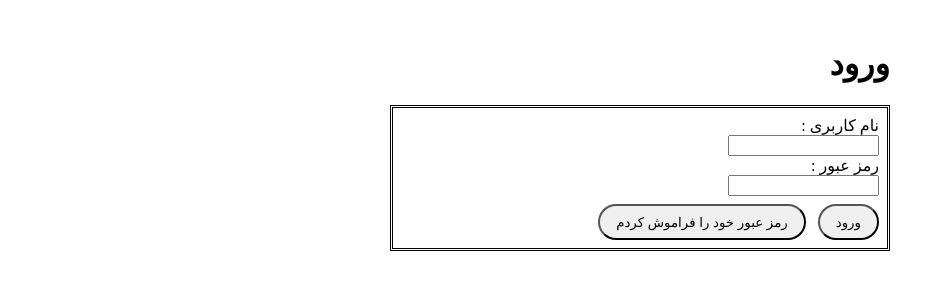
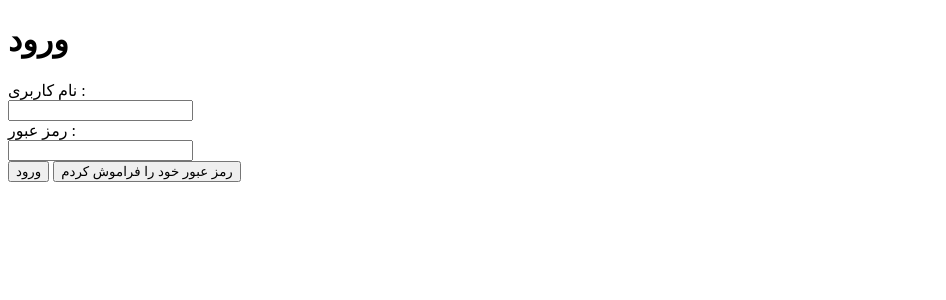
Before and after one commit to Dire02/HomeWork, a PHP site: page /login.html in a window 1280 px wide. Shown: the top 300 px of the page, without its empty margins (0-946 px from the left). Run offline with PHP 8.4, Linux system fonts and the light colour scheme; some libraries are stand-ins or nearby versions.

Commit message:
Update style.css

```diff
--- a/Login/style.css
+++ b/Login/style.css
@@ -1,70 +1,2 @@
-
-form
-	{
-		box-sizing:		border-box;
-		margin-left:auto;
-		margin-right:auto;
-		width:500px;
-		border: double;
-		padding: 8px;
-		font-family: "b koodak";
-
-	}
-body
-	{
-		padding:		1em;
-		margin-left:auto;
-		margin-right:auto;
-		width:500px;
-
-
-	}
-:lang(fa)
-	{
-		direction: rtl;
-
-	}
-input,textarea,label
-	{
-		width: 30%;
-
-
-	}
-textarea
-	{
-		height: 6em;
-	}
-.btn
-	{
-		border-radius:	20px;
-		height:			36px;
-		margin:			8px 0px 0px 8px;
-		min-width:		64dp;
-		padding:		0px 16px 0px 16px;
-	}
-.btn *
-	{
-		vertical-align:	middle;
-
-
-	}
-.btn-contained.primary
-	{
-		border: none;
-		background-color:	#99ff99;
-		color:				white;
-		font-weight:        bold;*/  /* just in case*/
-	}
-
-.btn-contained.secondary
-	{
-		border: none;
-		background-color:	#ff6666;
-		color:				white;
-		font-weight:        bold;*/  /* just in case*/
-	}
-
-.btn i
-	{
-		font-size:		18px;
-	}
+@import url("components.css");
+@import url("main.css");
```
